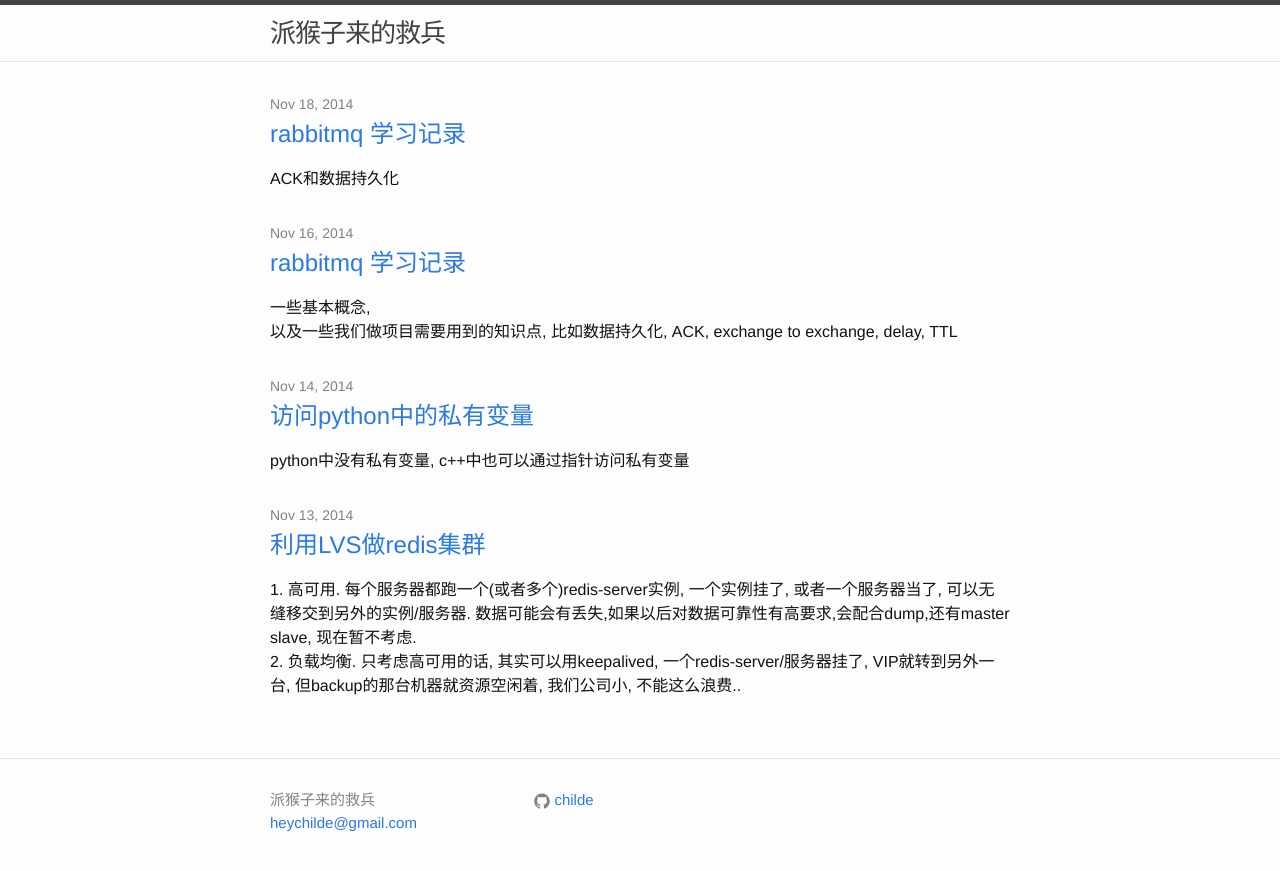
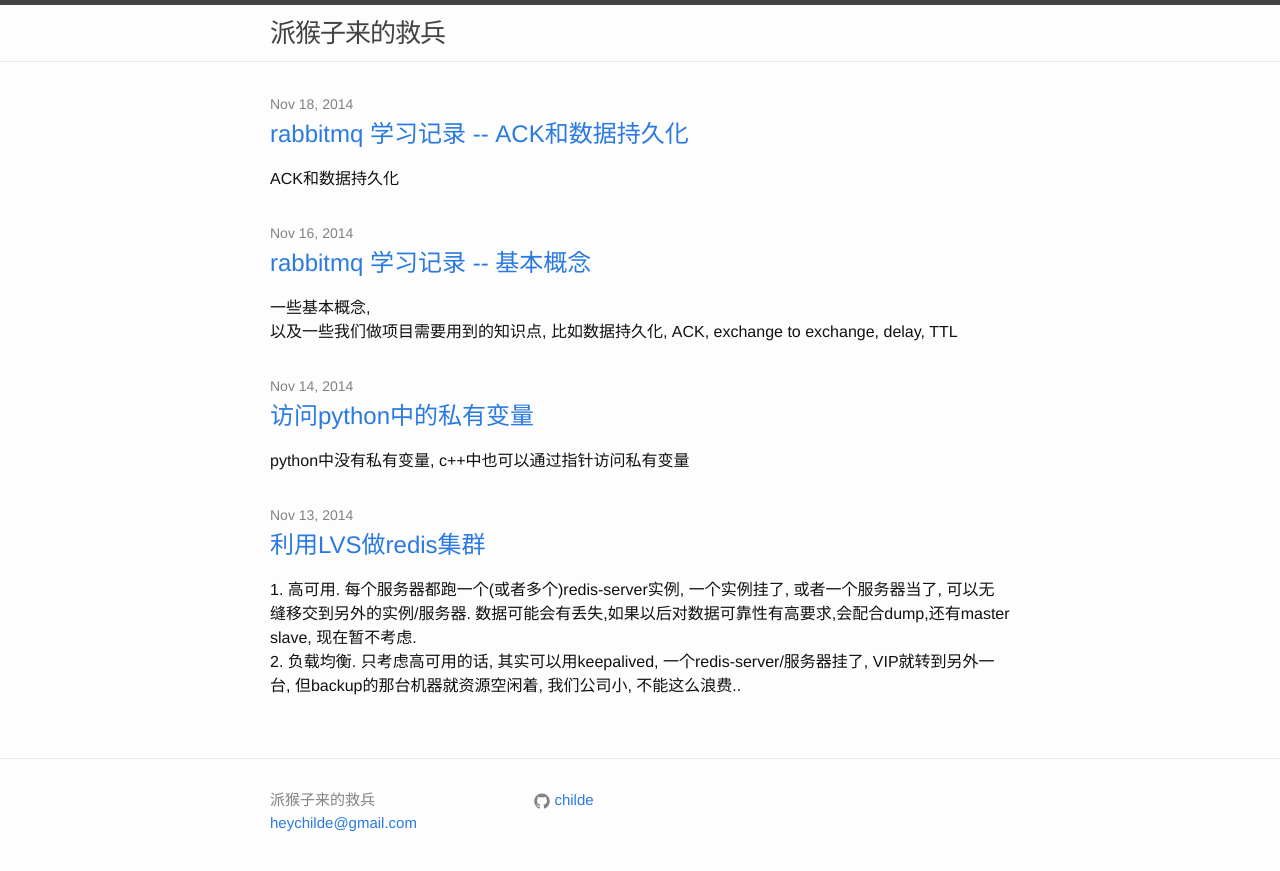
Before and after one commit to childe/ohmycat, a Jekyll site: the page built from index.html, in a window 1280 px wide. Shown: the top 871 px of the page. Built offline with Jekyll 4.4.1, drawn with Linux system fonts in a browser that asks for light colours.

Commit message:
change title

```diff
--- a/_posts/2014-11-17-rabbitmq-learning-concepts.md
+++ b/_posts/2014-11-17-rabbitmq-learning-concepts.md
@@ -1,6 +1,6 @@
 ---
 layout: post
-title:  rabbitmq 学习记录
+title:  rabbitmq 学习记录 -- 基本概念
 date:   2014-11-17 01:27:00 +0800
 modifydate:   2014-11-17 01:27:00 +0800
 abstract:   " 一些基本概念, <br> 以及一些我们做项目需要用到的知识点, 比如数据持久化, ACK, exchange to exchange, delay, TTL"
--- a/_posts/2014-11-18-rabbitmq-learning-ack.md
+++ b/_posts/2014-11-18-rabbitmq-learning-ack.md
@@ -1,6 +1,6 @@
 ---
 layout: post
-title:  rabbitmq 学习记录
+title:  rabbitmq 学习记录 -- ACK和数据持久化
 date:   2014-11-18 13:21:01 +0800
 modifydate:   2014-11-18 13:21:01 +0800
 abstract:   "ACK和数据持久化"
```
